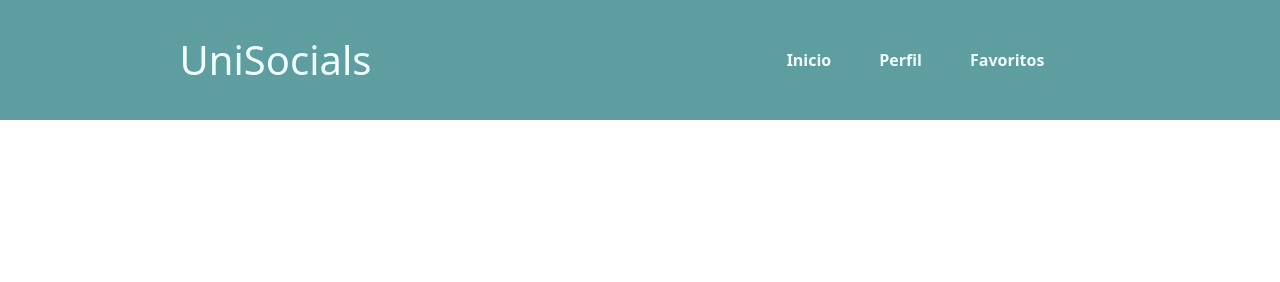
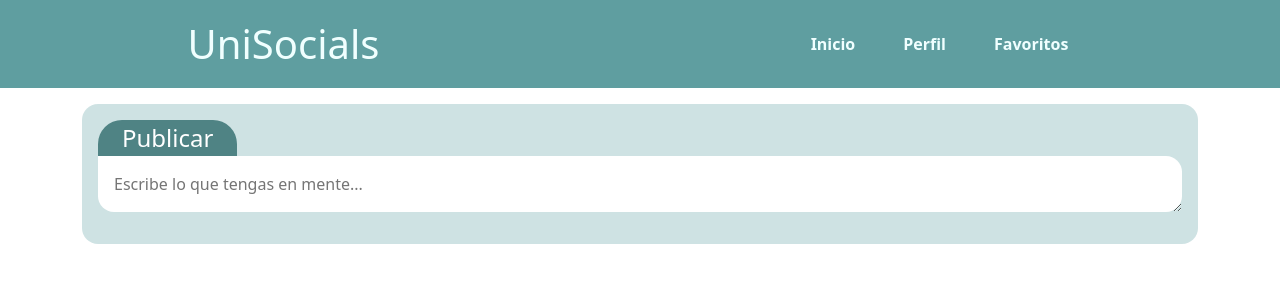
Before and after one commit to davidchavezc/uniSocials2, a plain HTML site: page index.html in a window 1280 px wide. Drawn offline with nearby package versions, Linux system fonts and the light colour scheme.

Commit message:
Add post container and compose box

```diff
--- a/header.css
+++ b/header.css
@@ -1,14 +1,23 @@
 
 header{
   display: flex;
-  padding: 2em;
+  padding: 1em 1.5em 1em 1.5em;
+  padding-right: 0px;
   justify-content: space-between;
   width: 100%;
+  height: auto;
   background-color: cadetblue;
 }
 header h1{
   margin: auto;
+}
+header h1 a{
+  /* margin: auto; */
   color: azure;
+  text-decoration: none;
+}
+header h1:hover{
+  cursor: pointer;
 }
 header ul{
   display: flex;
--- a/index.html
+++ b/index.html
@@ -4,23 +4,33 @@ a. Mostrar las publicaciones recientes. (AJAX) (UT 1)
 b. Mostrar una sección con un cuadro de texto para crear publicaciones. (UT 2)  -->
 
 <!doctype html>
-<html lang="es">
+<html lang="es-mx">
   <head>
     <meta charset="utf-8">
     <meta name="viewport" content="width=device-width, initial scale=1.0">
     <link rel="stylesheet" href="header.css">
+    <link rel="stylesheet" href="posts.css">
     <link href="https://cdn.jsdelivr.net/npm/bootstrap@5.3.3/dist/css/bootstrap.min.css" rel="stylesheet" integrity="sha384-QWTKZyjpPEjISv5WaRU9OFeRpok6YctnYmDr5pNlyT2bRjXh0JMhjY6hW+ALEwIH" crossorigin="anonymous">
     <title>uniSocials</title>
   </head>
   <body>
       <header class="nav">
-        <h1>UniSocials</h1>
+        <h1><a href="#">UniSocials</a></h1>
         <ul>
           <li><a href="#">Inicio</a></li>
           <li><a href="perfil.html">Perfil</a></li>
           <li><a href="favoritos.html">Favoritos</a></li>
         </ul>
       </header>
+      <div class="container-fluid" id="mainContainer">
+        <main class="container col col">
+          <article class="container col" id="composeContainer">
+            <span>Publicar</span>
+            <textarea placeholder="Escribe lo que tengas en mente..." id="composeBox"></textarea>
+          </article>
+        </main>
+      </div>
     <script src="https://cdn.jsdelivr.net/npm/bootstrap@5.3.3/dist/js/bootstrap.bundle.min.js" integrity="sha384-YvpcrYf0tY3lHB60NNkmXc5s9fDVZLESaAA55NDzOxhy9GkcIdslK1eN7N6jIeHz" crossorigin="anonymous"></script>
+    <script src="post.js"></script>
   </body>
 </html>
--- /dev/null
+++ b/post.js
@@ -0,0 +1,5 @@
+document.querySelectorAll('input[type="text"]').forEach(function(node) {
+  node.onchange = node.oninput = function() {
+    node.style.width = node.scrollWidth+'px';
+  };
+});
--- /dev/null
+++ b/posts.css
@@ -0,0 +1,43 @@
+#mainContainer{
+  display: flex;
+  padding: 1em;
+}
+
+#composeContainer{
+  background-color: rgba(128, 181, 183, 0.386);
+  height: auto;
+  padding: 1em;
+  padding-bottom: 2em;
+  display: flex;
+  flex-direction: column;
+  border-radius: 1em;
+}
+#composeContainer span{
+  background-color: rgb(79, 131, 132);
+  color: white;
+  font-weight: 500;
+  /* margin-bottom: 0.8em; */
+  padding: 0 1em 0 1em;
+  font-size: 1.5em;
+  border-top-right-radius: 1em;
+  border-top-left-radius: 1em;
+  width: fit-content;
+}
+#composeBox{
+  padding: 1em;
+  border: none;
+  border-radius: 1em;
+  border-top-left-radius: 0em;
+  transition: box-shadow 0.3s;
+  overflow-y: visible;
+  field-sizing: content;
+}
+#composeBox:focus{
+  border: none;
+  background-color: rgb(255, 255, 243);
+  outline: none;
+  box-shadow: 0 0 0.4em rgba(69, 69, 69, 0.414);
+}
+textarea:focus, input:focus{
+  outline: none;
+}
```
